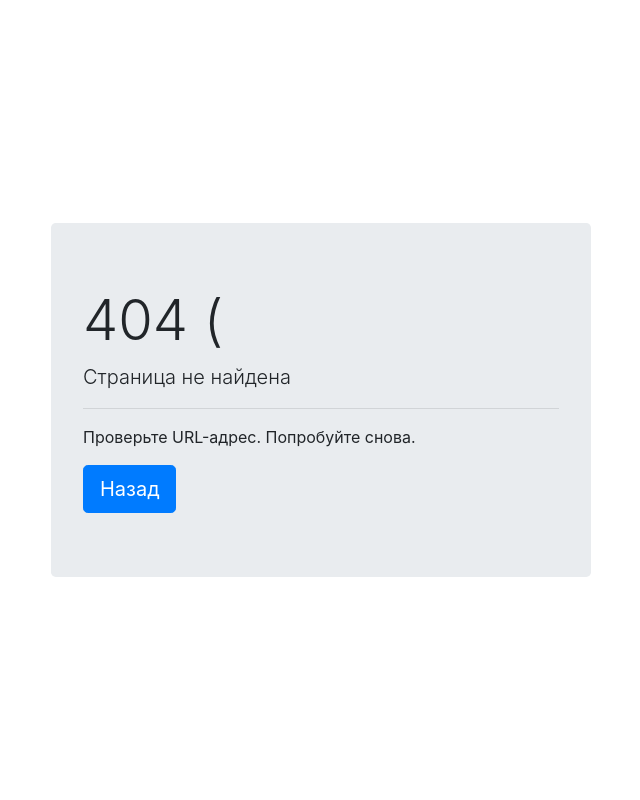
After one commit to Very1Fake/testdash, a Flask app: template testdash/templates/404.html in a window 1280 px wide. The commit adds this page. Shown: the whole page, without its empty margins (319-959 px from the left). Run offline with Flask 2, Linux system fonts and the light colour scheme; the template is opened without the code that fills it, so the values that code supplies are empty; data comes from the database, SQL or seed files in the repository; parts of the project's set-up code (start-up, migrations or seed data) failed here and were passed over; some libraries are stand-ins or nearby versions.

Commit message:
Update #1
Added:
- Error 404 page
Fixed:
- Black text in dashboard menu on active button

```diff
--- a/testdash/routes.py
+++ b/testdash/routes.py
@@ -1,6 +1,6 @@
 import os
 
-from flask import render_template, Blueprint, redirect, request, flash, url_for
+from flask import render_template, Blueprint, redirect, request, flash, url_for, abort
 from flask_login import login_user, current_user, logout_user, login_required
 
 from . import library as lib
@@ -35,6 +35,8 @@ def dashboard():  # Dashboard main section
 def dasboard_section(section):  # Dashboard section
     if section == 'main':
         return redirect(url_for('dashboard'))
+    else:
+        return abort(404)
 
 
 '''@app.route('/setup', methods=['GET', 'POST'])
@@ -70,3 +72,8 @@ def signin():  # Auth page
 def signout():  # Sign out page
     logout_user()
     return redirect('/')
+
+
+@app.errorhandler(404)
+def error404(e):
+    return render_template('404.html')
--- /dev/null
+++ b/testdash/templates/404.html
@@ -0,0 +1,19 @@
+{% extends "base.html" %}
+
+{% block body %}
+    <div class="container">
+        <div class="row align-items-center vertical-expansion">
+            <div class="col"></div>
+            <div class="col-6">
+                <div class="jumbotron" style="margin: 0">
+                  <h1 class="display-4">404 (</h1>
+                  <p class="lead">Страница не найдена</p>
+                  <hr class="my-3">
+                  <p>Проверьте URL-адрес. Попробуйте снова.</p>
+                  <a class="btn btn-primary btn-lg text-white" role="button" onclick="window.history.back();">Назад</a>
+                </div>
+            </div>
+            <div class="col"></div>
+        </div>
+    </div>
+{% endblock %}
--- a/testdash/templates/dashboard/main.html
+++ b/testdash/templates/dashboard/main.html
@@ -1,7 +1,7 @@
 {% extends "dashboard.html" %}
 
 {% block menu %}
-    <a class="list-group-item list-group-item-action active">Главная</a>
+    <a class="list-group-item list-group-item-action text-white active">Главная</a>
     <a href="/dashboard/users" class="list-group-item list-group-item-action">Пользователи</a>
     <a href="/signout" class="list-group-item list-group-item-action">Выйти</a>
 {% endblock %}
```
